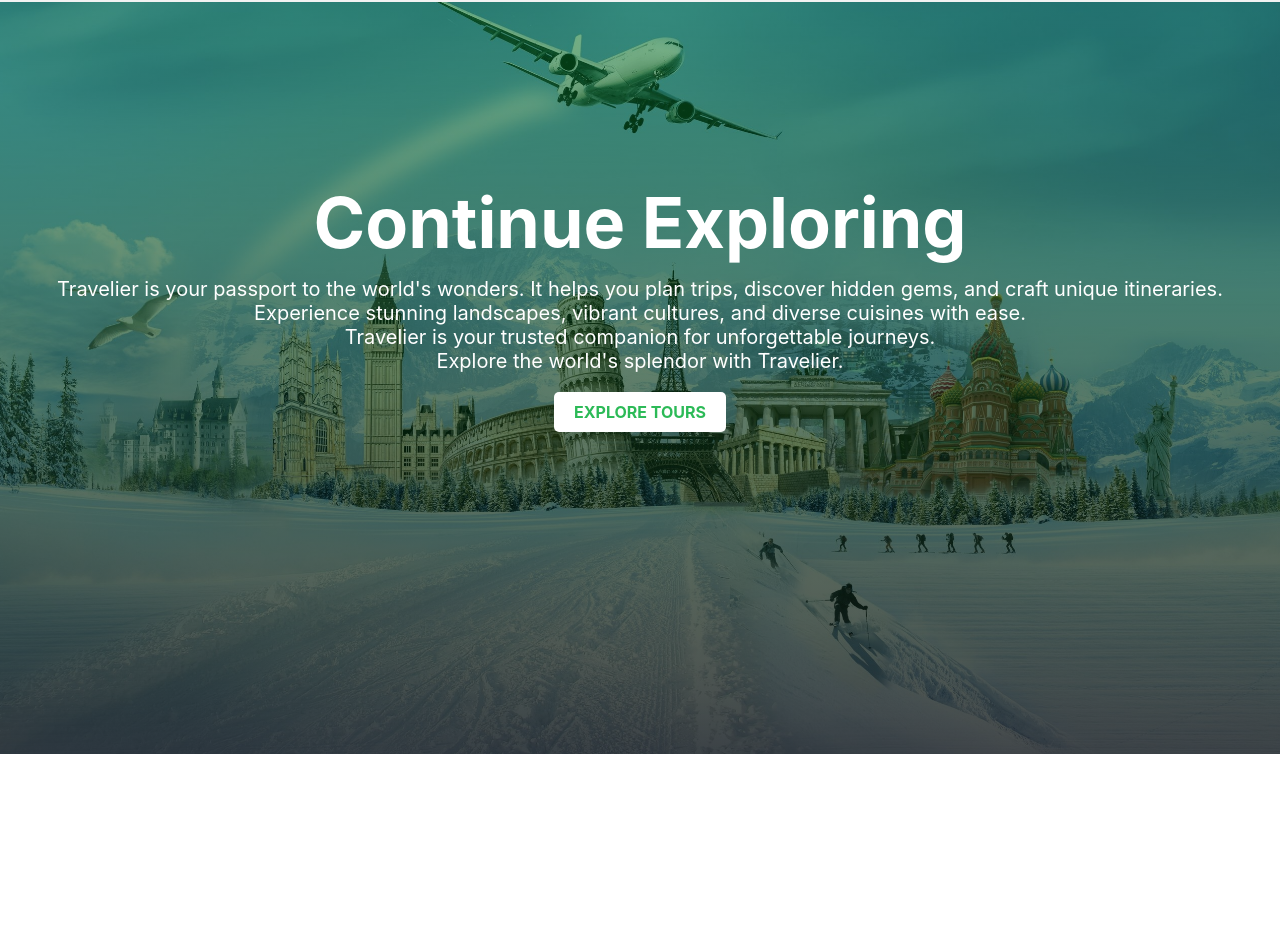
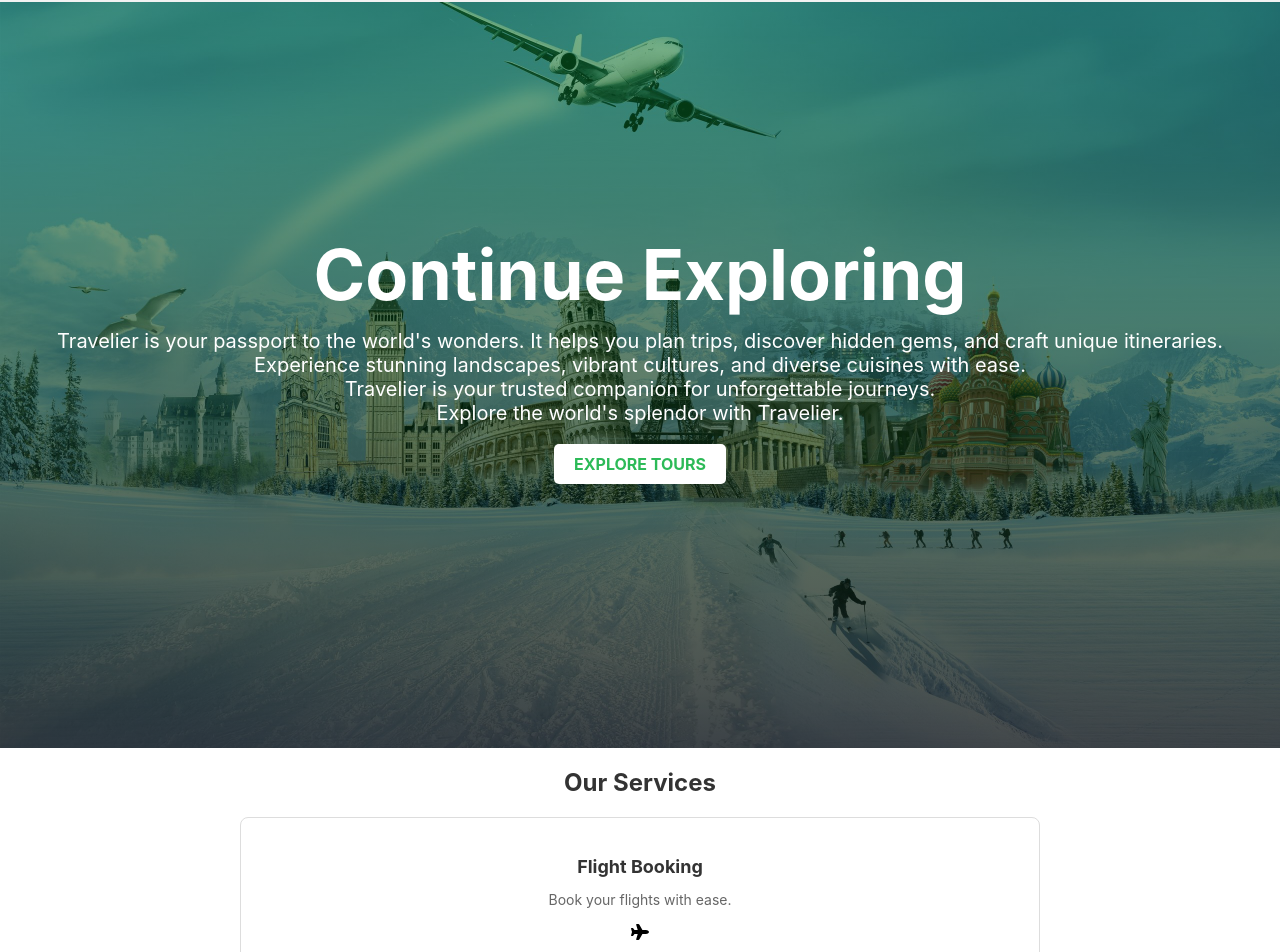
Before and after one commit to YassirEH/Travelier, a React (Create React App) app: page / in a window 1280 px wide. Shown: the part 52-1004 px from the top of the page. Before the commit the page ends 806 px from the top, so only its background shows below. Built offline with nearby package versions, Linux system fonts and the light colour scheme.

Commit message:
scuffed services will fix later

```diff
--- a/package.json
+++ b/package.json
@@ -5,6 +5,7 @@
   "dependencies": {
     "@fortawesome/fontawesome-svg-core": "^6.5.1",
     "@fortawesome/free-brands-svg-icons": "^6.5.1",
+    "@fortawesome/free-solid-svg-icons": "^6.5.1",
     "@fortawesome/react-fontawesome": "^0.2.0",
     "@testing-library/jest-dom": "^5.17.0",
     "@testing-library/react": "^13.4.0",
--- a/src/App.js
+++ b/src/App.js
@@ -2,6 +2,8 @@
 import Navbar from './components/Navbar';
 import Home from './components/Home';
 import React from 'react';
+import Services from './components/Services';
+import './index.css';
 
 function App() {
   return (
@@ -9,6 +11,7 @@
       <React.Fragment>
         <Navbar />
         <Home />
+        <Services />
       </React.Fragment>
     </div>
   );
--- a/src/components/Home.js
+++ b/src/components/Home.js
@@ -3,7 +3,6 @@
 const Home = () => {
     return (
         <div className="home">
-            <section id="home"></section>
             <div className="home-container">
                 <h1>Continue Exploring</h1>
                 <p>Travelier is your passport to the world's wonders. It helps you plan trips, discover hidden gems, and craft unique itineraries.
@@ -16,5 +15,3 @@
     );
 };
 export default Home;
-
-<p>  </p>
--- a/src/components/Navbar.js
+++ b/src/components/Navbar.js
@@ -9,12 +9,12 @@
         <div className="navbar">
             <nav>
                 <ul className="services">
-                    <a href="#home"><img className="logo" src={Travelier} alt="logo" /></a>
+                    <a href="#"><img className="logo" src={Travelier} alt="logo" /></a>
                     <div className="menu">
-                        <a href="#home">Home</a>
-                        <a href="#about">About</a>
-                        <a href="#services">Services</a>
-                        <a href="#tours">Tours</a>
+                        <a href="#">Home</a>
+                        <a href="#">About</a>
+                        <a href="#">Services</a>
+                        <a href="#">Tours</a>
                     </div>
 
                     {Object.values(socialMediaLinks).map((link, index) => (
--- /dev/null
+++ b/src/components/Services.js
@@ -0,0 +1,22 @@
+import React from 'react';
+import { services } from "../data";
+import { FontAwesomeIcon } from "@fortawesome/react-fontawesome";
+import "../styles/Services.css";
+import { faPlane, faHotel, faCar } from "@fortawesome/free-solid-svg-icons";
+
+const Services = () => {
+    return (
+        <div className="services-container">
+            <h2 className="services-title">Our Services</h2>
+            {services.map((service, index) => (
+                <div className="service" key={index}>
+                    <h3 className="service-title">{service.title}</h3>
+                    <p className="service-description">{service.description}</p>
+                    <FontAwesomeIcon icon={service.icon} />
+                </div>
+            ))}
+        </div>
+    );
+};
+
+export default Services;
--- a/src/data.js
+++ b/src/data.js
@@ -3,6 +3,7 @@
 import tour3 from "./images/tour3.png";
 import tour4 from "./images/tour4.png";
 import { faFacebook, faTwitter, faInstagram } from "@fortawesome/free-brands-svg-icons";
+import { faPlane, faHotel, faCar } from "@fortawesome/free-solid-svg-icons";
 
 const socialMediaLinks = {
     facebook: {
@@ -45,20 +46,22 @@
 
 const services = [
     {
-        // END: abpxx6d04wxr
         id: 1,
         title: "Flight Booking",
         description: "Book your flights with ease.",
+        icon: faPlane,
     },
     {
         id: 2,
         title: "Hotel Reservations",
         description: "Find the perfect hotel for your stay.",
+        icon: faHotel,
     },
     {
         id: 3,
         title: "Car Rentals",
         description: "Rent a car for your travel needs.",
+        icon: faCar,
     },
 ];
 
--- a/src/styles/Home.css
+++ b/src/styles/Home.css
@@ -1,11 +1,18 @@
 .home {
     background-color: #f2f2f2;
-    padding: 20px;
+    padding: 0;
     background: linear-gradient(rgba(7, 129, 44, 0.542), rgba(0, 0, 0, 0.7)),
-            url('../images/Home.png') center/cover no-repeat;
-    width: auto;
-    height: 95.7vh;
+                url('../images/Home.png') center/cover no-repeat;
+    width: 100vw;
+    height: 100vh;
+    margin: 0; /* Remove default margin */
+    overflow: hidden; /* Prevent scrolling when the image covers the whole page */
+    display: flex;
+    flex-direction: column;
+    align-items: center;
+    justify-content: center;
 }
+
 
 .home-container {
     max-width: 1200px;
@@ -13,8 +20,7 @@
     display: flex;
     flex-direction: column;
     justify-content: center;
-    align-items: center; /* Add this line */
-    margin-top: 15.5%;
+    align-items: center;
 }
 
 .explore_button{
--- /dev/null
+++ b/src/styles/Services.css
@@ -0,0 +1,38 @@
+/* Services.css */
+
+.services-container {
+    max-width: 800px;
+    margin: 0 auto;
+  }
+
+  .services-title {
+    font-size: 24px;
+    color: #333;
+    text-align: center;
+    margin-bottom: 20px;
+  }
+
+  .service {
+    border: 1px solid #ddd;
+    padding: 20px;
+    margin-bottom: 20px;
+    border-radius: 8px;
+    transition: box-shadow 0.3s ease-in-out;
+  }
+
+  .service:hover {
+    box-shadow: 0 0 10px rgba(0, 0, 0, 0.2);
+  }
+
+  .service-title {
+    font-size: 18px;
+    color: #333;
+    margin-bottom: 10px;
+  }
+
+  .service-description {
+    color: #666;
+    font-size: 14px;
+  }
+
+  /* You can customize the colors, font sizes, and other styles based on your design preferences. */
```
Also changed, not shown: 1 other file (tests, documents, lock files or other folders).
